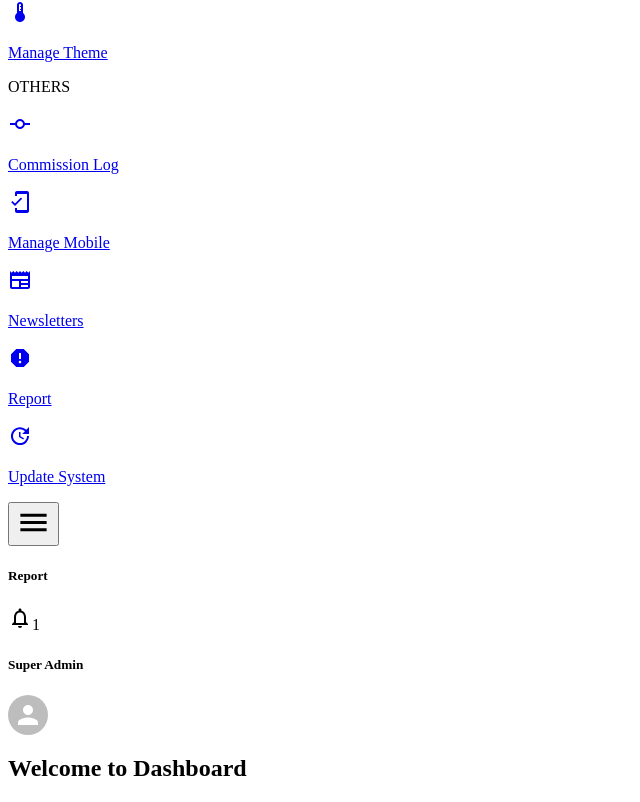
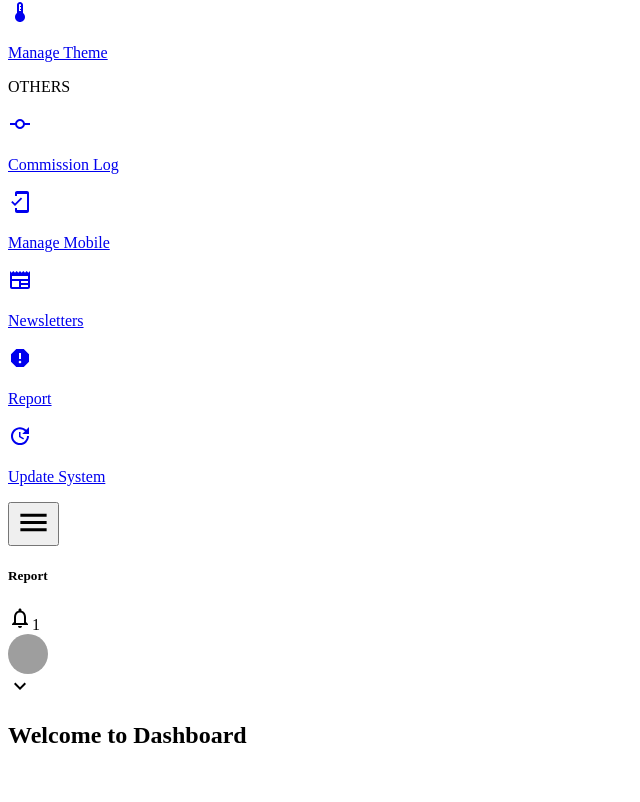
Before and after one commit to Omekagu/BON-Admin, a React (Create React App) app: page /report in a window 1280 px wide. Shown: the part 1696-2498 px from the top of the page, without its empty margins (0-640 px from the left). After the commit the page ends 2465 px from the top, so only its background shows below. Built offline with nearby package versions, Linux system fonts and the light colour scheme; grey boxes are pictures that could not be loaded; the HTML template or start-up script is replaced by a standard one.

Commit message:
header update

```diff
--- a/src/Components/Header.jsx
+++ b/src/Components/Header.jsx
@@ -1,11 +1,13 @@
-import React from 'react';
-import { useLocation } from 'react-router-dom';
-import { Menu, NotificationsNone } from '@mui/icons-material';
-import { Avatar } from '@mui/material';
+import React, { useState } from "react";
+import { useLocation } from "react-router-dom";
+import { Menu, NotificationsNone, ExpandMore, ExpandLess } from "@mui/icons-material";
+import { Avatar } from "@mui/material";
 
 const Header = ({ toggleSidebar }) => {
   const location = useLocation();
-  // Map paths to readable page names
+  const [isDropdownOpen, setIsDropdownOpen] = useState(false);
+
+  // Page Titles Mapping
   const pageTitles = {
     "/": "Login",
     "/dashboard": "DashBoard",
@@ -30,23 +32,50 @@ const Header = ({ toggleSidebar }) => {
     "/update-system": "UpdateSystem",
   };
 
-  // Get the current page name or default to "Dashboard"
+  // Get the current page name
   const activePage = pageTitles[location.pathname] || "Not Found";
 
+  // Toggle User Dropdown
+  const toggleDropdown = () => {
+    setIsDropdownOpen(!isDropdownOpen);
+  };
 
   return (
     <div className="header">
+      {/* Sidebar Toggle Button */}
       <button className="hamburger" onClick={toggleSidebar}>
         <Menu fontSize="large" />
       </button>
-      <h5 className='header__activePage'>{activePage}</h5>
+
+
+      {/* Active Page Name */}
+      <div>
+      <h5 className="header__activePage">{activePage}</h5>
+        <div className="header__notificationWrapper">
+         {/* <p>SUPER ADMIN</p> */}
+        </div>
+      </div>
+
+      {/* Right Section */}
       <div className="header__right">
+        <div className="header__notificationWrapper">
           <NotificationsNone />
           <span className="header__notification">1</span>
-          <div className="header__name">
-          <h5>Super Admin</h5>
         </div>
-        <Avatar />
+
+        {/* Avatar Section */}
+        <div className="header__user" onClick={toggleDropdown}>
+          <Avatar src="https://i.postimg.cc/vBGy3rS3/Screenshot-2024-11-25-145218.png" />
+          {isDropdownOpen ? <ExpandLess /> : <ExpandMore />}
+        </div>
+
+        {/* User Dropdown Menu */}
+        {isDropdownOpen && (
+          <div className="header__dropdown">
+            <p className="header__dropdownItem">Profile</p>
+            <p className="header__dropdownItem">Logout</p>
+          </div>
+        )}
       </div>
     </div>
   );
--- a/src/scss/Base/_base.scss
+++ b/src/scss/Base/_base.scss
@@ -8,8 +8,8 @@
 
 html,
 body {
-  // font-family:'Franklin Gothic Medium', 'Arial Narrow', Arial, sans-serif;
-  font-family: 'Open Sans', sans-serif;
+  font-family:'Times New Roman', Times, serif;
+  // font-family: 'Open Sans', sans-serif;
 
   -webkit-font-smoothing: antialiased;
   -moz-osx-font-smoothing: grayscale;
--- a/src/scss/Components/_header.scss
+++ b/src/scss/Components/_header.scss
@@ -1,71 +1,89 @@
 .header {
-  height: 60px;
-  background-color: $color-67bedc;
   display: flex;
   justify-content: space-between;
   align-items: center;
-  padding: 0 30px;
-  text-transform: capitalize;
-  width: calc(100% - 250px); // Adjusts with sidebar width
-  position: fixed;
-  right: 0;
-  top: 0;
-  z-index: 1000;
-  transition: width 0.3s ease-in-out;
+  padding: 10px 20px;
+  background: $color-67bedc;
+  box-shadow: 0 2px 5px rgba(0, 0, 0, 0.1);
+}
 
 .hamburger {
   background: none;
   border: none;
   cursor: pointer;
-    display: none;
+  font-size: 24px;
+}
 
-    @media (max-width: 768px) {
-      display: block;
+.header__right {
+  display: flex;
+  align-items: center;
+  position: relative;
+}
+
+.header__notificationWrapper {
+  position: relative;
+  margin-right: 20px;
+}
+
+.header__notification {
+  position: absolute;
+  top: -5px;
+  right: -5px;
+  background: red;
+  color: white;
+  font-size: 12px;
+  width: 18px;
+  height: 18px;
+  display: flex;
+  justify-content: center;
+  align-items: center;
+  border-radius: 50%;
+}
+
+.header__user {
+  display: flex;
+  align-items: center;
+  cursor: pointer;
+  padding: 5px;
+  border-radius: 5px;
+  transition: background 0.3s;
+
+  &:hover {
+    background: rgba(0, 0, 0, 0.05);
   }
 }
-  &__right {
+
+.header__dropdown {
+  position: absolute;
+  top: 50px;
+  right: 10px;
+  background: white;
+  box-shadow: 0px 4px 6px rgba(0, 0, 0, 0.1);
+  border-radius: 5px;
+  width: 150px;
   display: flex;
-    align-items: center;
-    padding-right: 15px;
+  flex-direction: column;
+  overflow: hidden;
+  animation: dropdownSlide 0.3s ease-in-out forwards;
 }
 
-  svg {
-    margin: 5px;
+@keyframes dropdownSlide {
+  from {
+    opacity: 0;
+    transform: translateY(-10px);
+  }
+  to {
+    opacity: 1;
+    transform: translateY(0);
+  }
 }
 
-  &__notification {
-    background-color: #ff0707;
-    font-size: 0.4rem;
-    padding: 2px;
-    border-radius: 50%;
-    color: white;
-    transform: translate(-12px, -7px);
-  }
+.header__dropdownItem {
+  padding: 10px;
+  cursor: pointer;
+  transition: background 0.3s;
 
-  &__name {
-    padding-left: 5px;
-    padding-right: 10px;
-    border: 2px solid black;
-  }
-
-  // Medium Screens: Reduce Padding
-  @media (max-width: 1024px) {
-    width: calc(100% - 80px); // Adjusts to smaller sidebar
-    padding: 0 15px;
-  }
-
- // Responsive Design for Mobile
-@media (max-width: 768px) {
-  .sidebar {
-    width: 200px;
-  }
-
-  .dashboard__mainboard {
-    margin-left: 0; // No sidebar on mobile
-  }
-
-  .header {
-    width: 100%;
+  &:hover {
+    background: rgba(0, 0, 0, 0.1);
   }
 }
-}
--- a/src/scss/page/_dashboard.scss
+++ b/src/scss/page/_dashboard.scss
@@ -115,6 +115,8 @@
   padding: 20px;
   margin-left: 250px;
   transition: margin-left 0.3s ease-in-out;
+
+  background-color: $color-67bedc;
   &.shifted {
     margin-left: 0;
   }
```
Also changed, not shown: src/scss/Components/_sidebar.scss (+19 -1 lines). Lines whose indentation alone changed are shown as unchanged.
